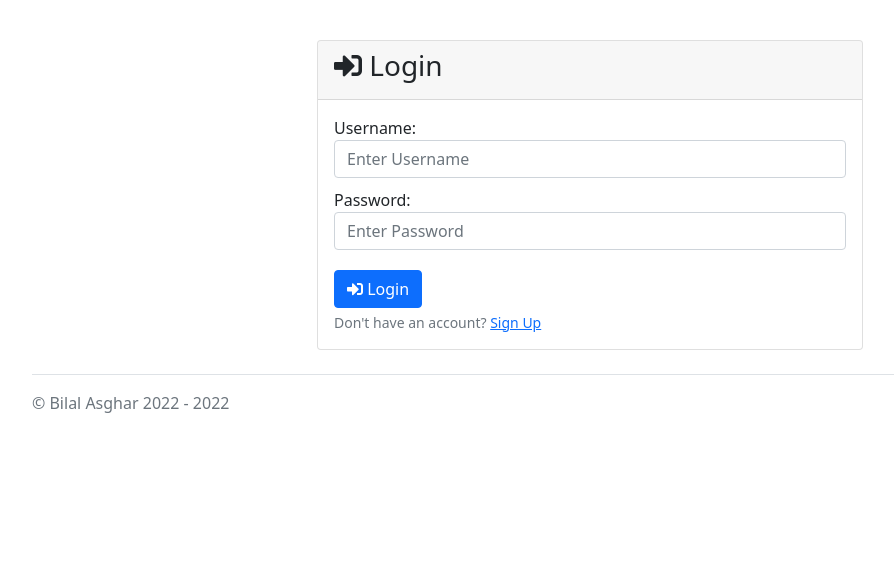
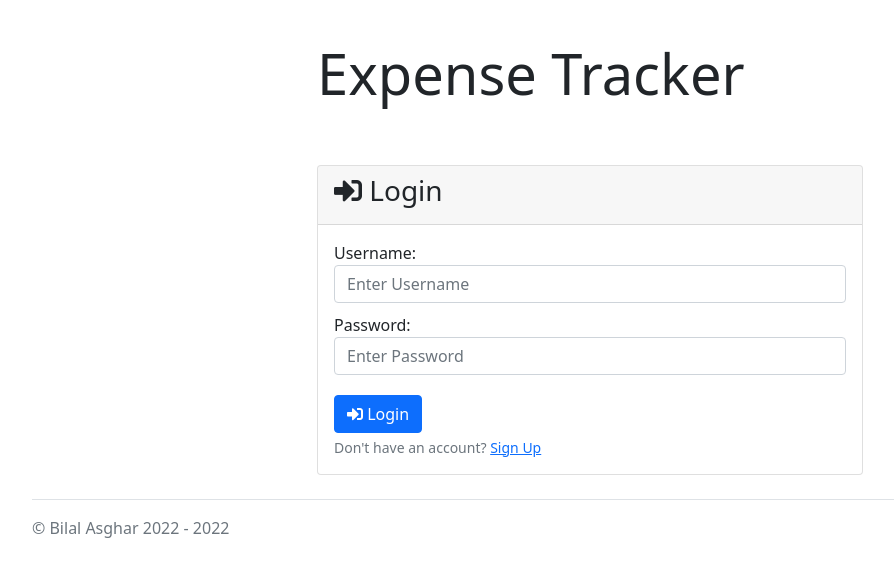
Before and after one commit to Batman08/ExpenseTracker, a PHP site: page /Login/Login.php in a window 1280 px wide. Shown: the top 577 px of the page, without its empty margins (50-944 px from the left). Run offline with PHP 8.4, Linux system fonts and the light colour scheme; the visitor is signed in with stand-in values (Sample User, id 1).

Commit message:
Added project title to login page

```diff
--- a/src/Login/Login_Content.php
+++ b/src/Login/Login_Content.php
@@ -1,6 +1,11 @@
+<div class="row" style="margin-bottom: 50px;">
+    <div class="col-md-6 mx-auto">
+        <h1 class="display-4">Expense Tracker</h1>
+    </div>
+</div>
 <div class="row">
     <div class="col-md-6 mx-auto">
-    <div id="divLoginMessage"></div>
+        <div id="divLoginMessage"></div>
         <div class="card">
             <div class="card-header">
                 <h3><i class="fas fa-sign-in-alt"></i> Login</h3>
```
